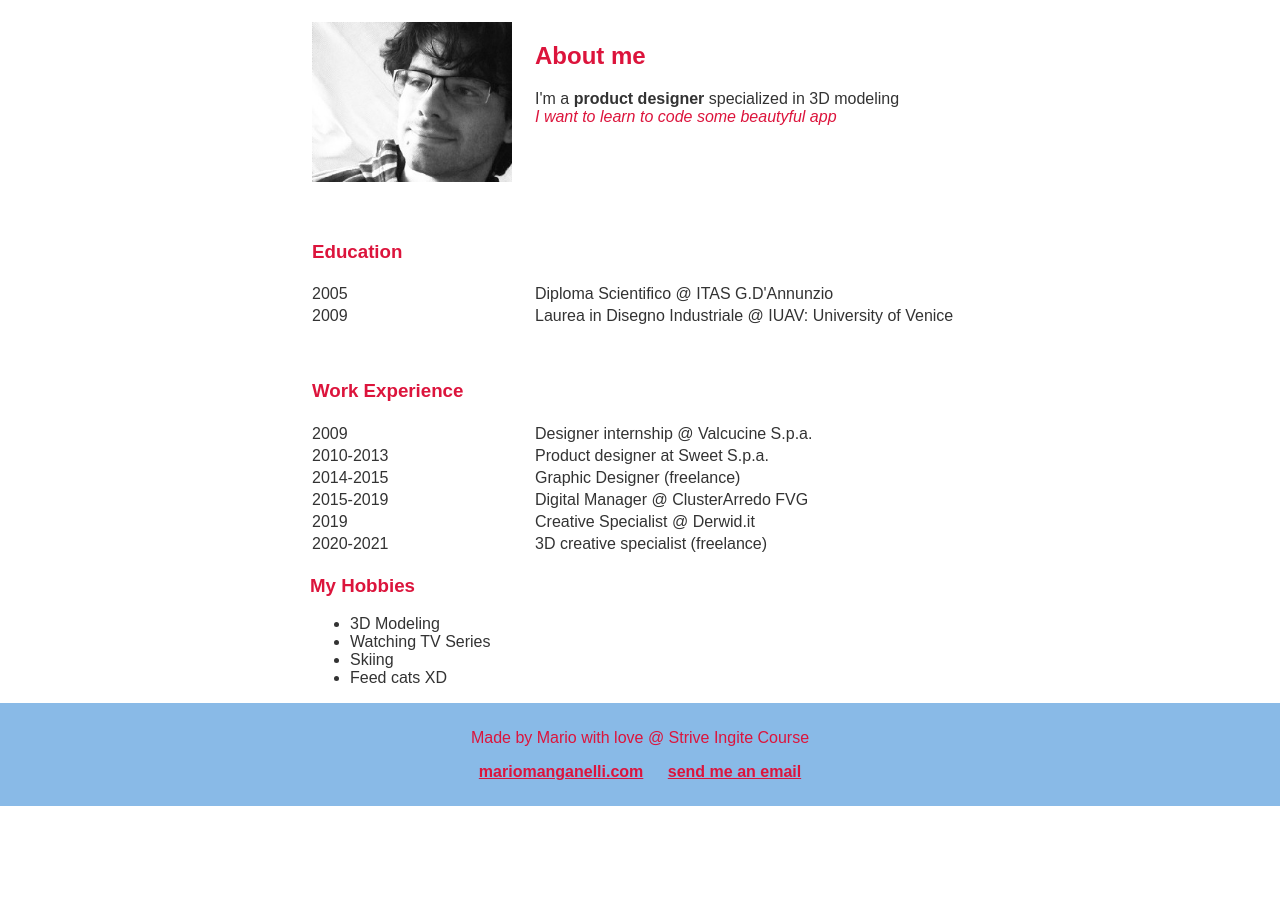
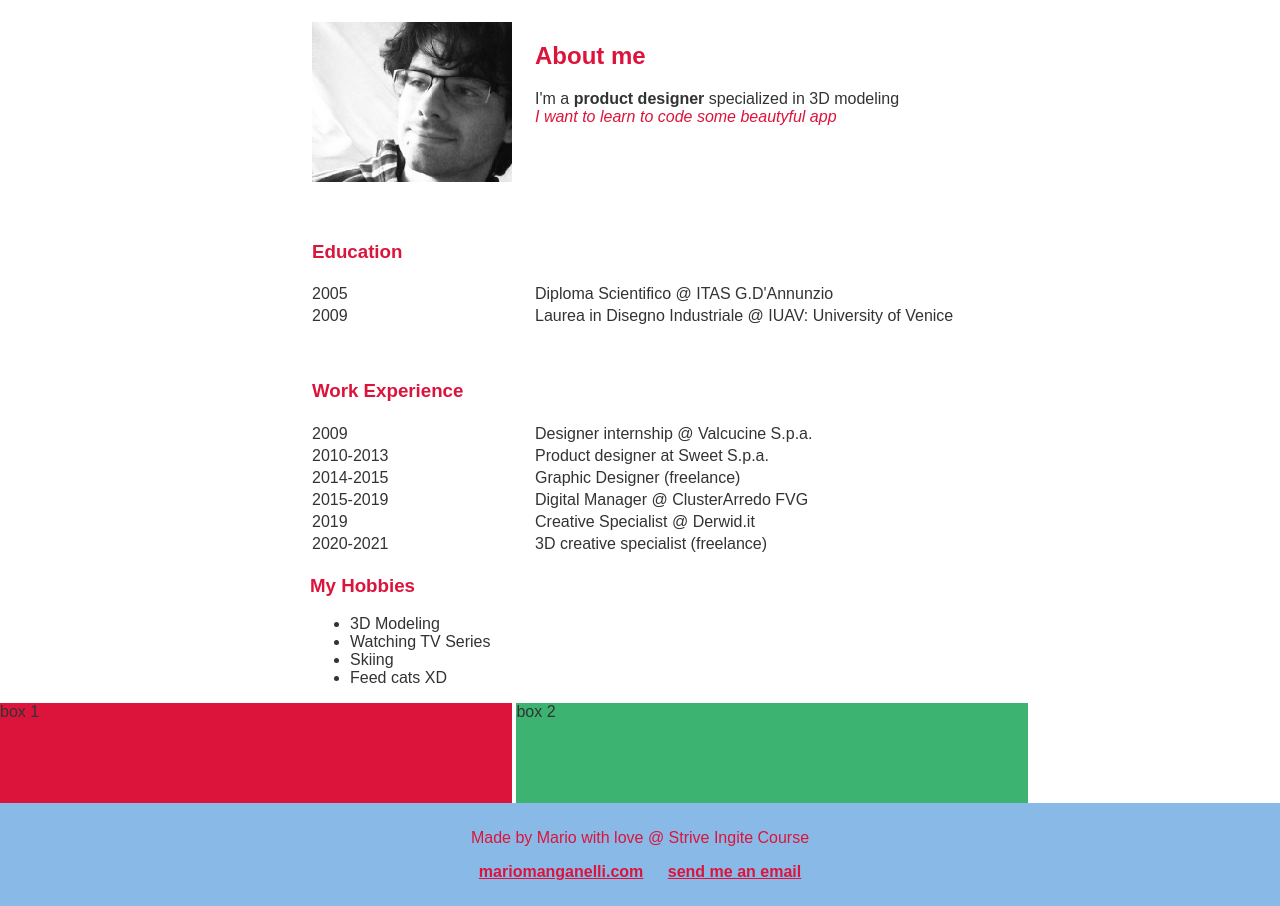
Before and after one commit to mariomanganelli/ignite-w1-d1, a plain HTML site: page index.html in a window 1280 px wide. Shown: the part 98-1004 px from the top of the page. Before the commit the page ends 904 px from the top, so only its background shows below. Drawn offline with Linux system fonts and the light colour scheme.

Commit message:
added wrapper with colored boxes

```diff
--- a/index.html
+++ b/index.html
@@ -81,6 +81,11 @@
             </div>
         </div>
 
+        <div class="wrapper">
+            <div class="box red-bg">box 1</div>
+            <div class="box green-bg">box 2</div>
+        </div>
+
         <div id="footer">
             <p>Made by Mario with love @ Strive Ingite Course</p>
             <ul>
@@ -89,6 +94,5 @@
             </ul>
         </div>
 
-
     </body>
 </html>
--- a/styles.css
+++ b/styles.css
@@ -26,6 +26,12 @@ img{
 }
 .red{
     color:crimson;
+}
+.green-bg{
+    background-color: mediumseagreen;
+}
+.red-bg{
+    background-color: crimson;
 }
 #content{
     max-width: 700px;
@@ -56,3 +62,14 @@ a {
 .space20px{
     padding-left: 20px ;
 }
+
+.wrapper{
+    width: 100%;
+}
+
+.box{
+    width: 40%;
+    height: 100px;
+    display: inline-block;
+    box-sizing: border-box;
+}
```
